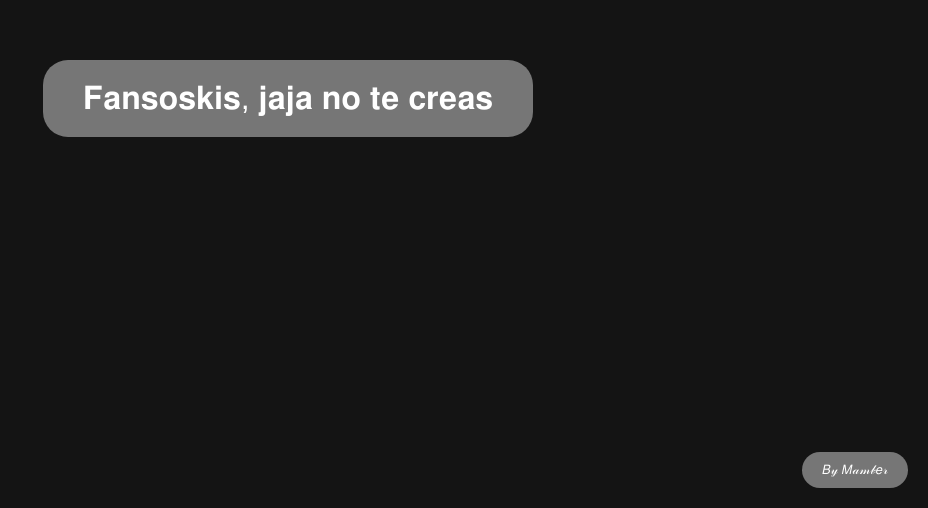
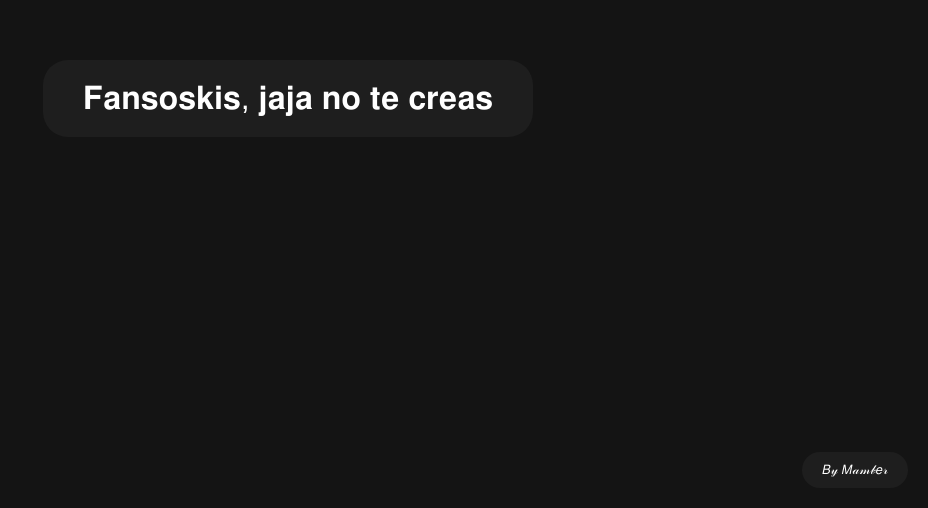
Before and after one commit to Mamberr/no-joda-chaval, a plain HTML site: page index.html in a window 1280 px wide. Shown: the part 292-800 px from the top of the page, without its empty margins (352-1280 px from the left). Drawn offline with Linux system fonts and the light colour scheme.

Commit message:
Update style.css

```diff
--- a/style.css
+++ b/style.css
@@ -17,7 +17,7 @@ body {
 }
 
 .main-button {
-    background-color: #767676;
+    background-color: #1e1e1e;
     border: none;
     color: white;
     padding: 20px 40px;
@@ -35,7 +35,7 @@ body {
 }
 
 .footer-button {
-    background-color: #767676;
+    background-color: #1e1e1e;
     border: none;
     color: white;
     padding: 10px 20px;
```
